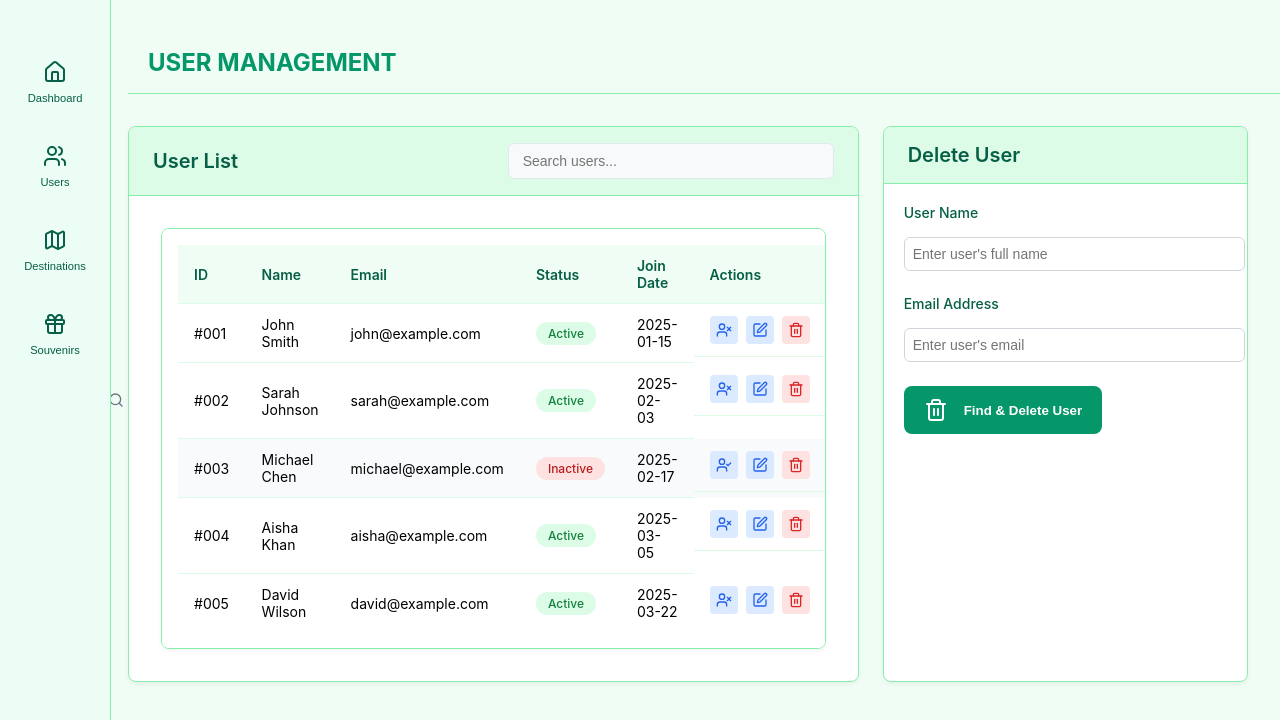
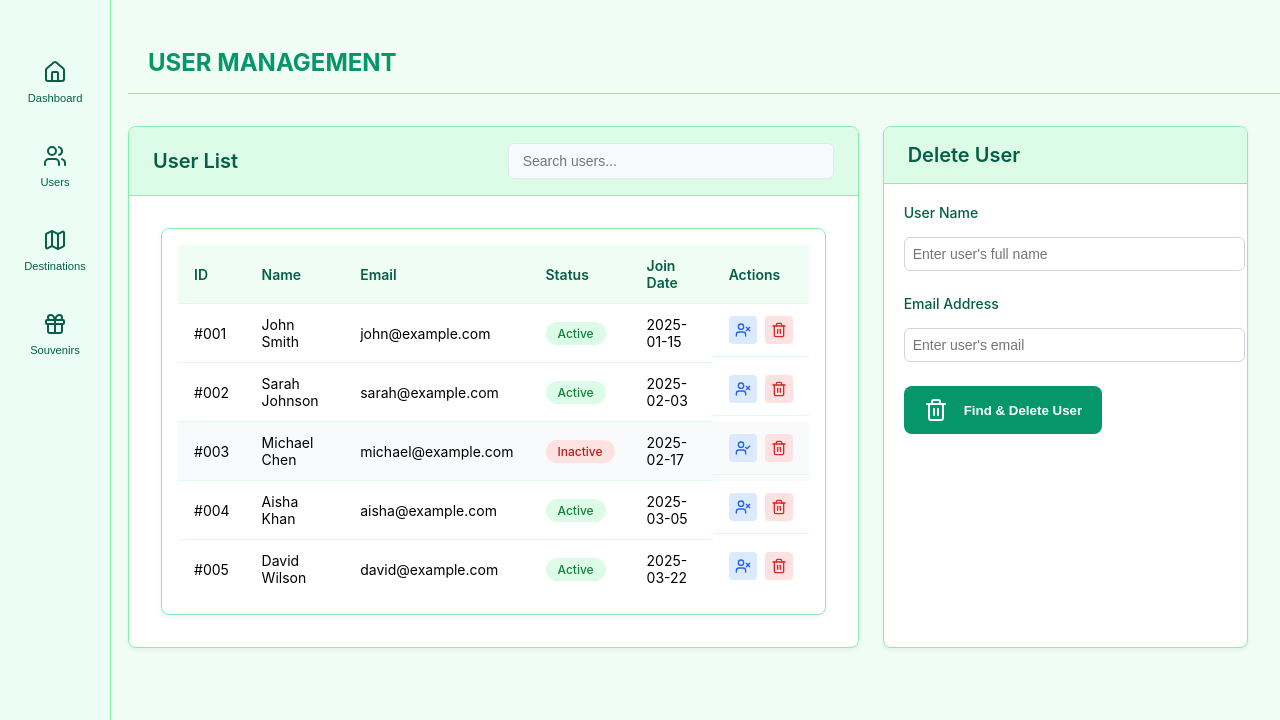
Before and after one commit to maryamirshad04/ExplorePakistan, a React (Create React App) app in the folder frontend/: page /adminUsers in a window 1280 px wide. Shown: the top 720 px of the page. Built offline with nearby package versions, Linux system fonts and the light colour scheme.

Commit message:
search icon  commit

```diff
--- a/frontend/src/Components/adminDestinations.js
+++ b/frontend/src/Components/adminDestinations.js
@@ -285,7 +285,7 @@ const AdminDestinations = () => {
         {/* Action Bar */}
         <div className="action-bar">
           <div className="search-container">
-            <Search className="search-icon" />
+
             <input
               type="text"
               placeholder="Search destinations..."
--- a/frontend/src/Components/adminSouvenirs.js
+++ b/frontend/src/Components/adminSouvenirs.js
@@ -332,7 +332,7 @@ const AdminSouvenirs = () => {
         {/* Action Bar */}
         <div className="action-bar">
           <div className="search-container">
-            <Search className="search-icon" />
+
             <input
               type="text"
               placeholder="Search souvenirs..."
--- a/frontend/src/Components/adminUsers.js
+++ b/frontend/src/Components/adminUsers.js
@@ -169,7 +169,7 @@ const AdminUsers = () => {
               <h2 className="chart-title">User List</h2>
               <div className="search-wrapper">
                 <div className="search-bar">
-                  <Search className="search-icon" />
+
                   <input
                     type="text"
                     placeholder="Search users..."
@@ -215,12 +215,7 @@ const AdminUsers = () => {
                             <UserCheck className="action-icon" />
                           }
                         </button>
-                        <button
-                          className="action-btn edit-btn"
-                          title="Edit User"
-                        >
-                          <Edit className="action-icon" />
-                        </button>
+
                         <button
                           className="action-btn delete-btn"
                           onClick={() => handleListDelete(user.id)}
```
